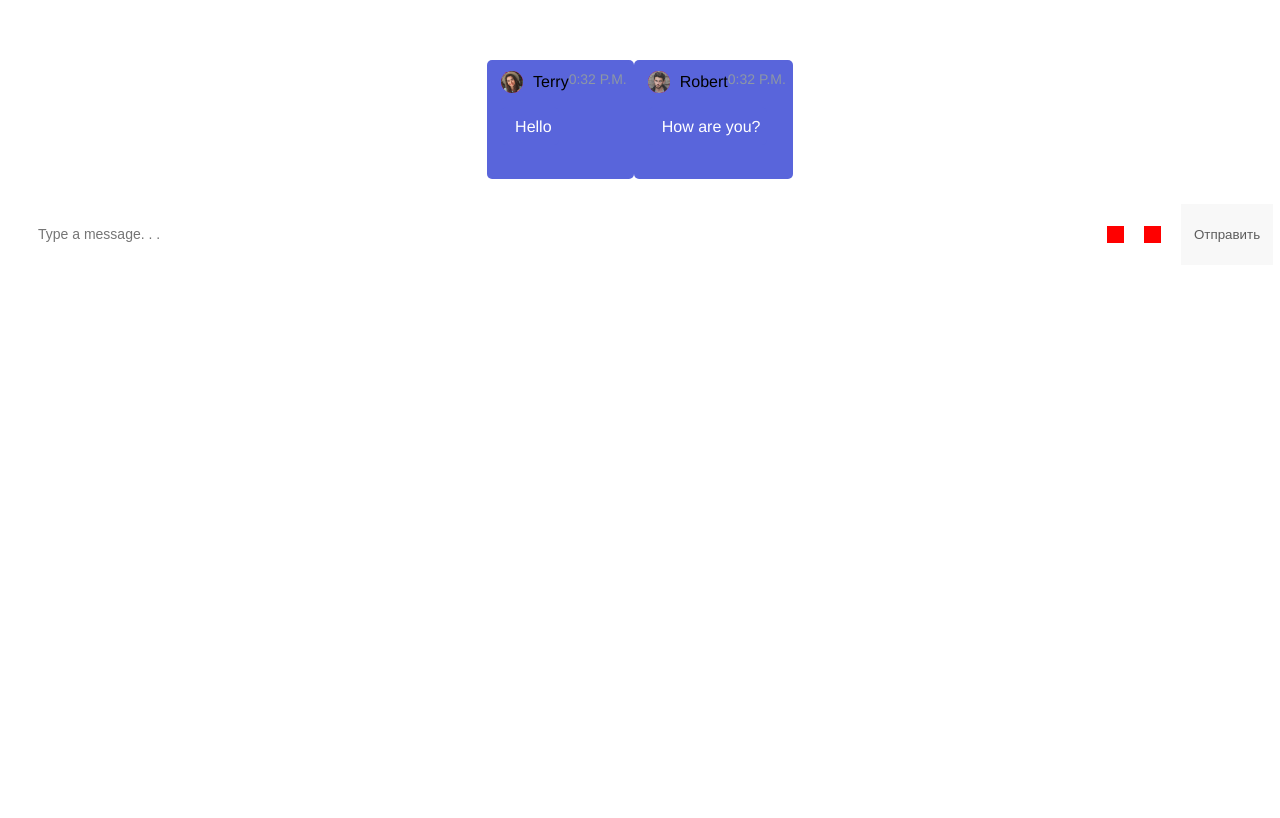
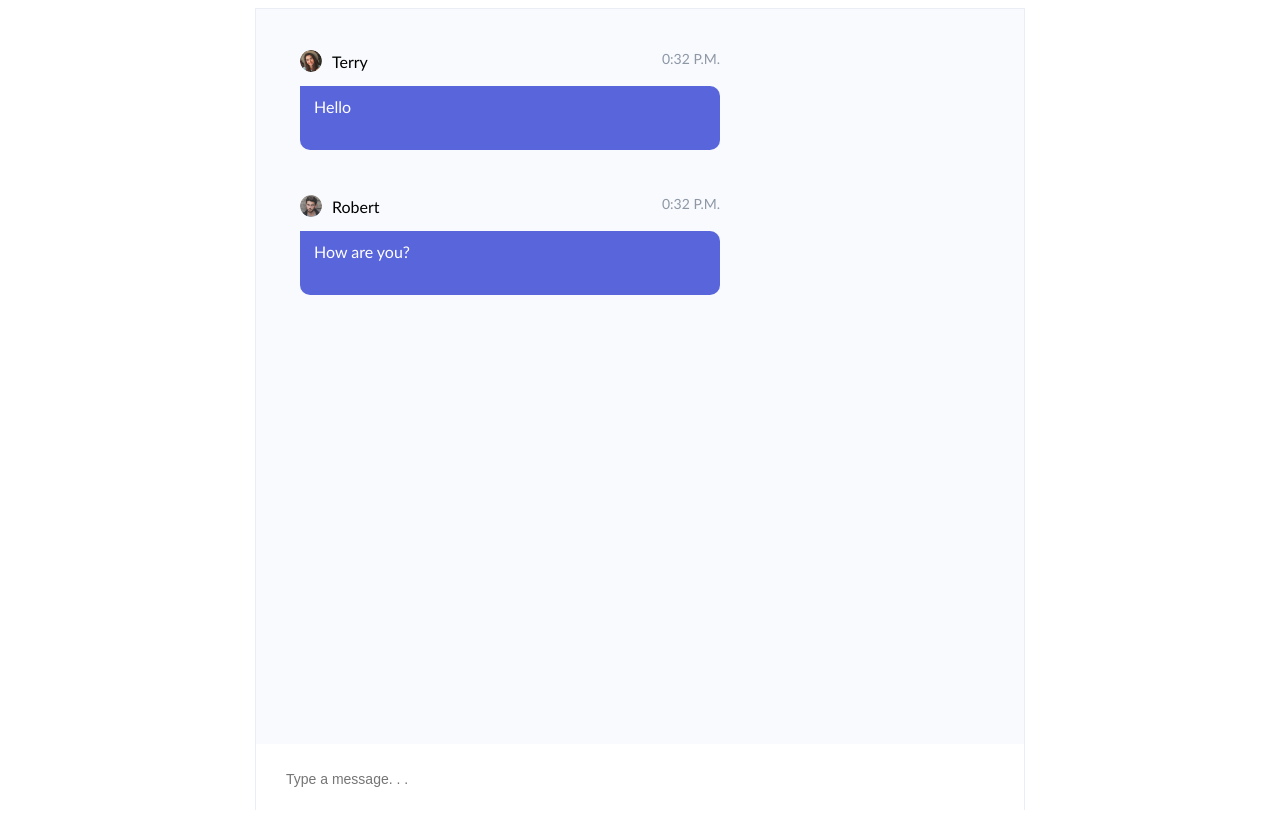
Before and after one commit to dolmatovDan/chat-vue, a Vue app: page / in a window 1280 px wide. Built offline with nearby package versions, Linux system fonts and the light colour scheme.

Commit message:
Add styles

```diff
--- a/src/App.vue
+++ b/src/App.vue
@@ -1,27 +1,24 @@
 <template>
-  <div id="app">
+  <div id="app" class="app">
     <MessageContainer />
   </div>
 </template>
 
 <script>
-import MessageContainer from './components/MessageContainer.vue'
+import MessageContainer from "./components/MessageContainer.vue";
 
 export default {
-  name: 'App',
+  name: "App",
   components: {
-    MessageContainer
-  }
-}
+    MessageContainer,
+  },
+};
 </script>
 
 <style>
-#app {
-  font-family: Avenir, Helvetica, Arial, sans-serif;
-  -webkit-font-smoothing: antialiased;
-  -moz-osx-font-smoothing: grayscale;
-  text-align: center;
-  color: #2c3e50;
-  margin-top: 60px;
+.app {
+  display: flex;
+  justify-content: center;
+  font-family: Trebuchet MS;
 }
 </style>
--- a/src/components/Group.vue
+++ b/src/components/Group.vue
@@ -1,6 +1,6 @@
 <template>
   <div class="">
-    <div class="">
+    <div class="group">
       <Message
         v-for="(msg, key) in messages"
         :key="key"
@@ -8,6 +8,7 @@
         :avatar="msg.avatar"
         :time="msg.time"
         :name="msg.name"
+        :sender="msg.sender"
       />
     </div>
   </div>
@@ -24,7 +25,21 @@ export default {
   props: {
     messages: Array,
   },
+  data: function() {
+    return {};
+  },
 };
 </script>
 
-<style></style>
+<style>
+.messageMy {
+  background-color: #f4f4f4;
+  color: #000;
+}
+
+.group {
+  display: flex;
+  flex-direction: column;
+  padding: 30px;
+}
+</style>
--- a/src/components/Message.vue
+++ b/src/components/Message.vue
@@ -1,6 +1,5 @@
 <template>
   <div class="message">
-    <div class="message-holder">
     <div class="message-container">
       <div class="message__sender">
         <div
@@ -13,6 +12,7 @@
       </div>
       <span class="message__time">{{ msgTime }}</span>
     </div>
+    <div class="message-holder">
       <div class="message--friend message">{{ text }}</div>
     </div>
   </div>
@@ -27,6 +27,7 @@ export default {
     avatar: String,
     name: String,
     time: String,
+    sender: String,
   },
   methods: {},
   computed: {
@@ -41,6 +42,9 @@ export default {
       return hours + ":" + min + " " + "A.M.";
     },
     avatarLink: function() {
+      if (!this.avatar) {
+        return "url(@/assets/)";
+      }
       return "url(" + require("@/assets/" + this.avatar) + ")";
     },
   },
@@ -51,8 +55,7 @@ export default {
 .message {
   display: inline-block;
   padding: 11px 7px 9px 14px;
-  border-radius: 5px;
-  background-color: #5965db;
+
   max-width: 420px;
   word-break: break-word;
   margin-bottom: 25px;
@@ -61,6 +64,8 @@ export default {
 .message-holder {
   display: flex;
   flex-direction: column;
+  background-color: #5965db;
+  border-radius: 10px;
 }
 
 .message-container {
@@ -69,6 +74,7 @@ export default {
   display: flex;
   justify-content: space-between;
   margin-bottom: 14px;
+  background-color: transparent;
 }
 
 .message__sender {
@@ -86,7 +92,7 @@ export default {
 .message__icon {
   width: 22px;
   height: 22px;
-  background-color: red;
+  background-color: transparent;
   border-radius: 50%;
   margin-right: 10px;
 }
--- a/src/components/MessageContainer.vue
+++ b/src/components/MessageContainer.vue
@@ -1,7 +1,9 @@
 <template>
-  <div v-on:message="createMessage" class="">
-    <Group :messages="messages" />
-    <MsgInput />
+  <div class="">
+    <div class="chat">
+      <Group :messages="messages" />
+      <MsgInput v-on:message="createMessage" />
+    </div>
   </div>
 </template>
 
@@ -23,24 +25,27 @@ export default {
           avatar: "Angela.png",
           name: "Terry",
           time: "Sun Mar 14 2021 15:32:20 GMT+0300 (Москва, стандартное время)",
+          sender: "friend",
         },
         {
           text: "How are you?",
           avatar: "Terry.png",
           name: "Robert",
           time: "Sun Mar 14 2021 15:32:20 GMT+0300 (Москва, стандартное время)",
+          sender: "friend",
         },
       ],
     };
   },
   methods: {
-    createMessage: function() {
-      this.messages += {
-        text: "",
-        avatar: "Angela.png",
-        name: "My",
+    createMessage: function(data) {
+      this.messages.push({
+        text: data,
+        avatar: "",
+        name: "",
         time: "Sun Mar 14 2021 15:32:20 GMT+0300 (Москва, стандартное время)",
-      };
+        sender: "me",
+      });
     },
   },
 };
@@ -66,72 +71,13 @@ export default {
 }
 
 .chat {
+  width: 60vw;
   flex-grow: 1;
   background-color: #f8fafd;
-  height: 100%;
+  height: 100vh;
   display: flex;
   flex-direction: column;
   justify-content: space-between;
   border: 1px solid #eaedf3;
 }
-
-.chat__dialogue {
-  display: flex;
-  flex-direction: column;
-  padding: 30px;
-  max-height: 100%;
-  overflow: auto;
-}
-
-.chat__container {
-  height: 60px;
-  display: flex;
-  align-items: center;
-  justify-content: space-between;
-  position: relative;
-}
-
-.chat__send-place {
-  display: flex;
-  width: 145px;
-
-  align-items: center;
-  justify-content: space-between;
-  position: absolute;
-  right: 20px;
-}
-
-.chat__icon {
-  width: 17px;
-  height: 17px;
-  margin-right: 20px;
-  background-color: red;
-  background-repeat: no-repeat;
-  background-size: cover;
-  flex-shrink: 0;
-}
-
-.chat__messageInput {
-  width: 100%;
-  height: 100%;
-  border: none;
-  padding: 20px 30px;
-  font-size: 14px;
-  line-height: 1.43;
-  color: #9ba4b0;
-}
-
-.chat__header {
-  background-color: #fff;
-  height: 44px;
-  border-bottom: 1px solid #eaedf3;
-  display: flex;
-  justify-content: space-between;
-  align-items: center;
-  padding-left: 30px;
-}
-
-.chat__messageInput {
-  padding-right: 150px;
-}
 </style>
--- a/src/components/MessageInput.vue
+++ b/src/components/MessageInput.vue
@@ -1,6 +1,6 @@
 <template>
   <div class="">
-    <div class="chat__container">
+    <div @keyup.enter="sendMessage" class="chat__container">
       <input
         v-model="message"
         placeholder="Type a message. . ."
@@ -8,17 +8,7 @@
         id="messageInput"
         class="chat__messageInput"
       />
-      <div class="chat__send-place">
-        <button class="chat__icon button"></button>
-        <button class="chat__icon button"></button>
-        <button
-          v-on:click="sendMessage"
-          id="messageButton"
-          class="button button--send"
-        >
-          Отправить
-        </button>
-      </div>
+      <div class="chat__send-place"></div>
     </div>
   </div>
 </template>
@@ -30,10 +20,55 @@ export default {
   props: {},
   methods: {
     sendMessage: function() {
-      this.$emit("message", this.message);
+      if (this.message) {
+        this.$emit("message", this.message);
+        this.message = "";
+      }
     },
+  },
+  data: function() {
+    return {
+      message: "",
+    };
   },
 };
 </script>
 
-<style></style>
+<style>
+.chat__messageInput {
+  width: 100%;
+  height: 30px;
+  border: none;
+  padding: 20px 30px;
+  font-size: 14px;
+  line-height: 1.43;
+  color: #9ba4b0;
+  padding-right: 150px;
+}
+.chat__container {
+  height: 60px;
+  display: flex;
+  align-items: center;
+  justify-content: space-between;
+  position: relative;
+}
+
+.chat__send-place {
+  display: flex;
+  width: 145px;
+  align-items: center;
+  justify-content: space-between;
+  position: absolute;
+  right: 20px;
+}
+
+.chat__icon {
+  width: 17px;
+  height: 17px;
+  margin-right: 20px;
+  background-color: red;
+  background-repeat: no-repeat;
+  background-size: cover;
+  flex-shrink: 0;
+}
+</style>
```
Also changed, not shown: src/assets/empty.png (added). Lines whose indentation alone changed are shown as unchanged.
